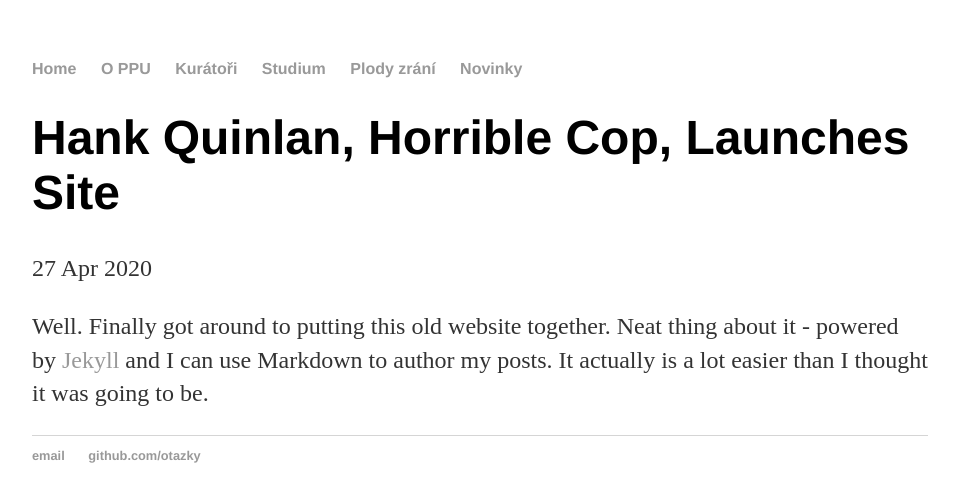
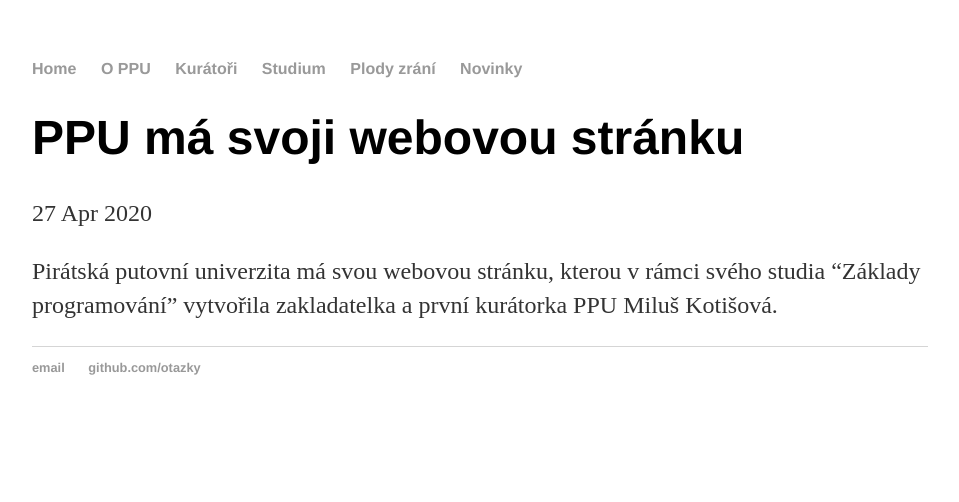
Before and after one commit to otazky/otazky.github.io, a Jekyll site: the page built from _posts/2020-04-27-ppu-vytvorila-svou-stranku.md, in a window 1280 px wide. Shown: the top 502 px of the page, without its empty margins (160-1119 px from the left). Built offline with Jekyll 4.4.1, drawn with Linux system fonts in a browser that asks for light colours.

Commit message:
Úprava Novinek
1. post o webu

```diff
--- a/_posts/2020-04-27-ppu-vytvorila-svou-stranku.md
+++ b/_posts/2020-04-27-ppu-vytvorila-svou-stranku.md
@@ -1,7 +1,7 @@
 ---
 layout: post
-title: "Hank Quinlan, Horrible Cop, Launches Site"
+title: "PPU má svoji webovou stránku"
 date: 2020-04-27
 ---
 
-Well. Finally got around to putting this old website together. Neat thing about it - powered by [Jekyll](http://jekyllrb.com) and I can use Markdown to author my posts. It actually is a lot easier than I thought it was going to be.
+Pirátská putovní univerzita má svou webovou stránku, kterou v rámci svého studia "Základy programování" vytvořila zakladatelka a první kurátorka PPU Miluš Kotišová.
```
